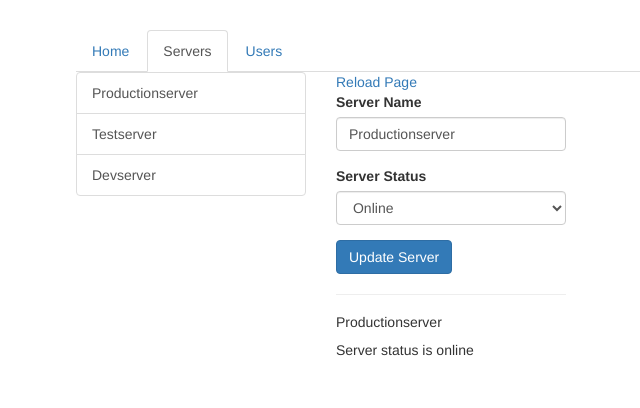
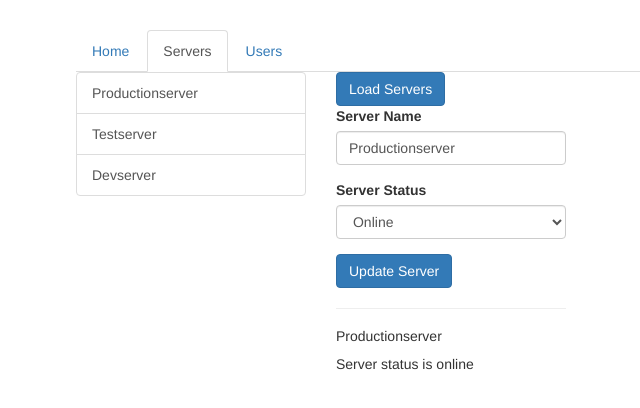
Before and after one commit to snehathadani/angular-routing, an Angular app: page /servers in a window 1280 px wide. Shown: the top 408 px of the page, without its empty margins (189-829 px from the left). Built offline with nearby package versions, Linux system fonts and the light colour scheme.

Commit message:
using relative paths in programmatic navigation

```diff
--- a/src/app/servers/servers.component.html
+++ b/src/app/servers/servers.component.html
@@ -10,7 +10,9 @@
     </div>
   </div>
   <div class="col-xs-12 col-sm-4">
-    <a routerLink="/servers">Reload Page</a>
+    <!-- <a routerLink="/servers">Reload Page</a> -->
+    <!-- router link knows what the curently loaded rout is, navigate () doesnt -->
+    <button class="btn btn-primary" (click)="onReload()">Load Servers</button>
     <app-edit-server></app-edit-server>
     <hr>
     <app-server></app-server>
```
Also changed, not shown: 1 other file (tests, documents, lock files or other folders).
